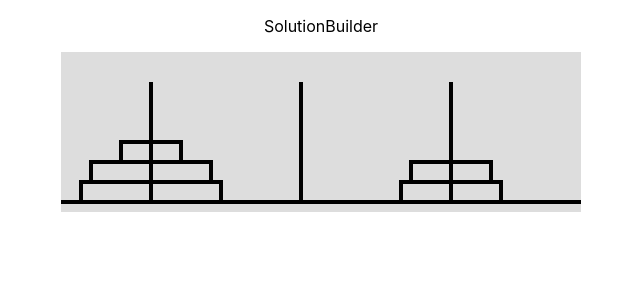
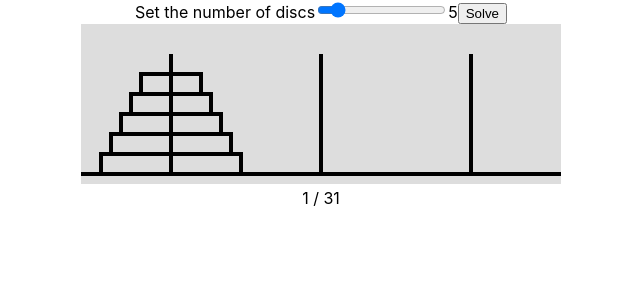
Before and after one commit to jvuor/hanoi-towers, a React (Create React App) app: page / in a window 1280 px wide. Shown: the top 300 px of the page, without its empty margins (319-959 px from the left). Built offline with nearby package versions, Linux system fonts and the light colour scheme; the HTML template or start-up script is replaced by a standard one.

Commit message:
solution builder works, added move counter

```diff
--- a/src/App.tsx
+++ b/src/App.tsx
@@ -5,6 +5,7 @@ import { SolutionBuilder } from './components/SolutionBuilder';
 import { Solution } from './solver/towers.interface';
 
 interface AppState {
+  discs: number,
   solution: Solution,
   solutionId: number;
 }
@@ -15,20 +16,21 @@ class App extends React.Component {
   constructor(props) {
     super(props);
     this.state = {
+      discs: 5,
       solution: null,
       solutionId: 0
     }
   }
 
-  setSolution = (solution: Solution) => {
-    this.setState({solution, solutionId: this.state.solutionId + 1});
+  setSolution = (discs: number, solution: Solution) => {
+    this.setState({discs, solution, solutionId: this.state.solutionId + 1});
   }
 
   render() {
     return (
       <div className="App">
         <SolutionBuilder setSolution={this.setSolution} />
-        <SolutionDisplay discs={5} solution={this.state.solution} solutionId={this.state.solutionId} />
+        <SolutionDisplay discs={this.state.discs} solution={this.state.solution} solutionId={this.state.solutionId} />
       </div>
     );
   }
--- a/src/components/SolutionBuilder.tsx
+++ b/src/components/SolutionBuilder.tsx
@@ -3,24 +3,49 @@ import solve from '../solver/recursive';
 import { Solution } from '../solver/towers.interface';
 
 export interface SolutionBuilderProps {
-  setSolution: (solution: Solution) => void;
+  setSolution: (discs: number, solution: Solution) => void;
+}
+
+interface SolutionBuilderState {
+  discAmount: number
 }
 
 export class SolutionBuilder extends React.Component<SolutionBuilderProps> {
+  state: SolutionBuilderState;
+
   constructor(props: SolutionBuilderProps) {
     super(props);
+    this.state = {
+      discAmount: 5
+    };
   }
 
-  componentDidMount() {
-    const solution: Solution = solve(5);
-    setTimeout(() => this.props.setSolution(solution), 1000);
+  setDiscs = (event) => {
+    this.setState({
+      discAmount: event.target.value
+    });
+  }
+
+  solve = () => {
+    const solution: Solution = solve(this.state.discAmount);
+    this.props.setSolution(this.state.discAmount, solution);
   }
 
   render() {
     return(
-      <p>
-        SolutionBuilder
-      </p>
+      <div>
+        <label htmlFor="discs">Set the number of discs</label>
+        <input
+          name="discs"
+          type="range"
+          min="3"
+          max="20"
+          value={this.state.discAmount}
+          onChange={this.setDiscs}
+        />
+        {this.state.discAmount}
+        <button onClick={this.solve}>Solve</button>
+      </div>
     )
   }
 }
--- a/src/components/SolutionCanvas.tsx
+++ b/src/components/SolutionCanvas.tsx
@@ -5,34 +5,23 @@ export interface SolutionCanvasProps {
   discLocations: number[]
 }
 
+interface SolutionCanvasState {
+  width: number,
+  height: number
+}
+
 export default class SolutionCanvas extends React.Component<SolutionCanvasProps> {
-  width:number
-  height:number
+  state: SolutionCanvasState;
+
   rods: number[];
   rodsNr: number;
-  rodHeight: number;
-  discsAtRod: number[];
   canvas: HTMLCanvasElement;
   ctx: CanvasRenderingContext2D;
 
   constructor(props: SolutionCanvasProps) {
     super(props);
-
     this.rodsNr = 3;
-
-    const widthOfTheLargestDisc = 40 + (20 * this.props.discs)
-    this.width = widthOfTheLargestDisc * this.rodsNr + (20 * this.rodsNr) + 40;
-    this.height = (this.props.discs * 20) + 60;
-    this.rodHeight = this.height - 40;
-
-    let rodSpot = 20 + widthOfTheLargestDisc / 2;
-    let rodInterval = widthOfTheLargestDisc + 10;
-    this.rods = new Array(this.rodsNr).fill(null);
-    this.rods = this.rods.map(rod => {
-      const spot = rodSpot;
-      rodSpot += rodInterval;
-      return spot
-    });
+    this.state = {width: 100, height: 100};
   }
 
   componentDidMount() {
@@ -45,17 +34,35 @@ export default class SolutionCanvas extends React.Component<SolutionCanvasProps>
     this.drawBase();
   }
 
+  getHeigth = () => (this.props.discs * 20) + 60;
+  getWidthOfTheLargestDisc = () => 40 + (20 * this.props.discs)
+  getWidth = () => this.getWidthOfTheLargestDisc() * this.rodsNr + (20 * this.rodsNr);
+
   drawBase() {
+    const widthOfTheLargestDisc = this.getWidthOfTheLargestDisc();
+    const width = this.getWidth();
+    const height = this.getHeigth();
+    const rodHeight = height - 40;
+
+    let rodSpot = 20 + widthOfTheLargestDisc / 2;
+    let rodInterval = widthOfTheLargestDisc + 10;
+    this.rods = new Array(this.rodsNr).fill(null);
+    this.rods = this.rods.map(rod => {
+      const spot = rodSpot;
+      rodSpot += rodInterval;
+      return spot
+    });
+
     this.ctx.fillStyle = '#dddddd';
-    this.ctx.fillRect(0, 0, this.width, this.height);
+    this.ctx.fillRect(0, 0, width, height);
 
     this.ctx.beginPath();
     this.ctx.lineWidth = 4;
-    this.ctx.moveTo(0, this.height - 10);
-    this.ctx.lineTo(this.width, this.height - 10);
+    this.ctx.moveTo(0, height - 10);
+    this.ctx.lineTo(width, height - 10);
     this.rods.forEach(rod => {
-      this.ctx.moveTo(rod, this.height - 10);
-      this.ctx.lineTo(rod, (this.height - 10) - this.rodHeight);
+      this.ctx.moveTo(rod, height - 10);
+      this.ctx.lineTo(rod, (height - 10) - rodHeight);
     })
 
     this.ctx.stroke();
@@ -64,20 +71,20 @@ export default class SolutionCanvas extends React.Component<SolutionCanvasProps>
   }
 
   drawDiscs() {
-    this.discsAtRod = Array(this.rodsNr).fill(0);
+    const discsAtRod = Array(this.rodsNr).fill(0);
     let discWidth = 40 + (20 * this.props.discs)
     this.props.discLocations.forEach(disc => {
-      const discInitY = this.height - 10 - (this.discsAtRod[disc] * 20) - 20;
+      const discInitY = this.getHeigth() - 10 - (discsAtRod[disc] * 20) - 20;
       const discInitX = this.rods[disc] - (discWidth / 2);
       this.ctx.strokeRect(discInitX, discInitY, discWidth, 20);
       discWidth -= 20;
-      this.discsAtRod[disc] += 1;
+      discsAtRod[disc] += 1;
     })
   }
 
   render() {
     return (
-      <canvas ref="canvas" width={this.width} height={this.height}/>
+      <canvas ref="canvas" width={this.getWidth()} height={this.getHeigth()}/>
     )
   }
 }
--- a/src/components/SolutionDisplay.tsx
+++ b/src/components/SolutionDisplay.tsx
@@ -24,20 +24,25 @@ export class SolutionDisplay extends React.Component<SolutionDisplayProps> {
       currentId: null,
       currentIndex: null,
       timer: null,
-      discLocations: []
+      discLocations: [0, 0, 0, 0, 0]
     };
   }
 
   componentDidUpdate = (oldProps: SolutionDisplayProps) => {
     if (oldProps.solutionId !== this.props.solutionId) {
+      console.log('new solution received');
+      const discLocations = [];
+      for (let i = 0; i < this.props.discs; i++) {
+        discLocations.push(0);
+      }
       this.setState({
         currentIndex: -1,
-        discLocations: Array(this.props.discs).fill(0)
+        discLocations
       });
       if(this.state.timer) {
         clearInterval(this.state.timer);
       }
-      const timer = setInterval(this.cycleSolution, 1000);
+      const timer = setInterval(this.cycleSolution, 200);
       this.setState({timer});
     }
   }
@@ -58,14 +63,13 @@ export class SolutionDisplay extends React.Component<SolutionDisplayProps> {
     }
   }
 
-  topMostDisc(locations: number[]) {
-
-  }
+  getOptimalMoveCount = () => (2 ** this.props.discs) - 1
 
   render() {
     return(
       <div>
-        <SolutionCanvas discs={this.props.discs} discLocations={this.state.discLocations}/>
+        <SolutionCanvas discs={this.props.discs} discLocations={this.state.discLocations}/><br />
+        {`${this.state.currentIndex + 1} / ${this.getOptimalMoveCount()}`}
       </div>
     )
   }
```
